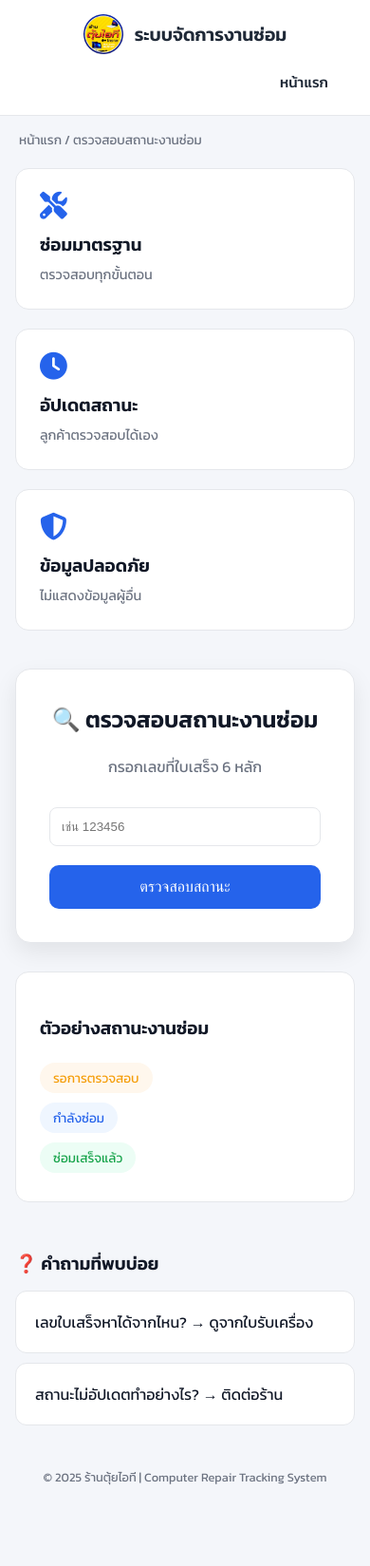
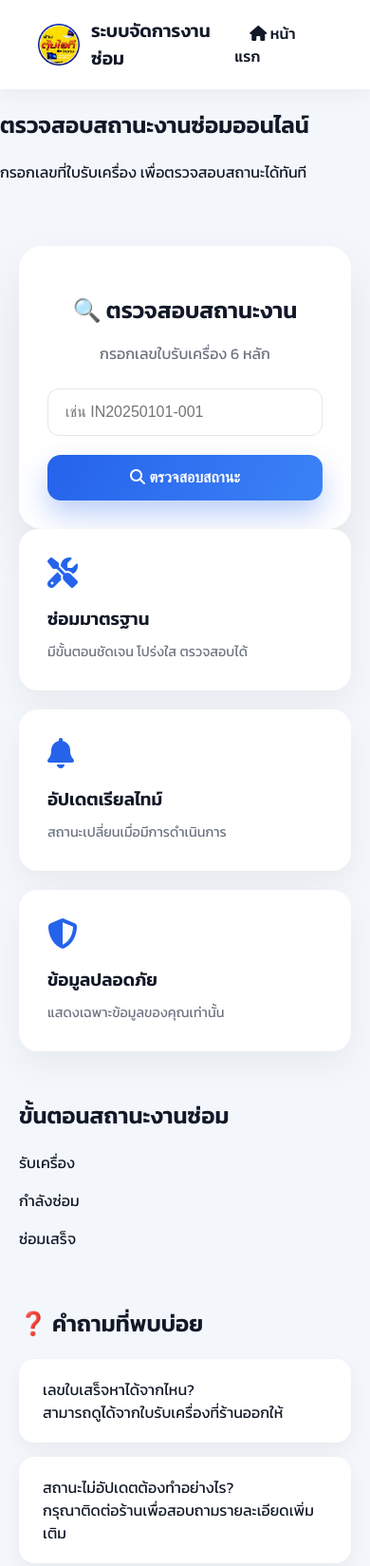
Before and after one commit to tatiyaphon/repair-management-system-backend, a website: page public/customer/check_status.html in a window 390 px wide. Shown: the top 1649 px of the page at 95% size. Before the commit the page ends 1580 px from the top, so only its background shows below. Drawn offline with Linux system fonts and the light colour scheme.

Commit message:
add some features

```diff
--- a/public/customer/check_status.html
+++ b/public/customer/check_status.html
@@ -10,166 +10,34 @@
 
 <style>
 :root{
-    --primary:#1f2937;
+    --primary:#111827;
     --accent:#2563eb;
+    --accent-hover:#1d4ed8;
     --success:#16a34a;
     --warning:#f59e0b;
-    --bg:#f4f6fa;
+    --bg:#f3f6fb;
     --card:#ffffff;
     --muted:#6b7280;
-    --border:#e5e7eb;
 }
 
+/* Reset */
 *{box-sizing:border-box;}
+
 body{
     margin:0;
     font-family:'Kanit',sans-serif;
     background:var(--bg);
-    color:#111827;
+    color:var(--primary);
 }
 
-/* HEADER */
-header{
-    background:#fff;
-    border-bottom:1px solid var(--border);
-    padding:15px 30px;
-    display:flex;
-    align-items:center;
-    gap:15px;
-}
-header img{height:42px;}
-header h1{font-size:1.2rem;margin:0}
-
-/* BREADCRUMB */
-.breadcrumb{
-    max-width:1200px;
-    margin:15px auto 0;
-    padding:0 20px;
-    font-size:0.85rem;
-    color:var(--muted);
-}
-
-/* CONTAINER */
-.container{
-    max-width:1200px;
-    margin:auto;
-    padding:30px 20px 60px;
-}
-
-/* SUMMARY */
-.summary{
-    display:grid;
-    grid-template-columns:repeat(auto-fit,minmax(220px,1fr));
-    gap:20px;
-    margin-bottom:40px;
-}
-.summary-card{
-    background:var(--card);
-    padding:25px;
-    border-radius:14px;
-    border:1px solid var(--border);
-}
-.summary-card i{
-    font-size:1.8rem;
-    color:var(--accent);
-}
-.summary-card h3{margin:10px 0 5px}
-.summary-card span{color:var(--muted);font-size:0.9rem}
-
-/* MAIN */
-.main{
-    display:grid;
-    grid-template-columns:1.3fr 1fr;
-    gap:30px;
-}
-
-/* CHECK CARD */
-.check-card{
-    background:var(--card);
-    padding:35px;
-    border-radius:16px;
-    border:1px solid var(--border);
-    box-shadow:0 10px 25px rgba(0,0,0,.08);
-}
-.check-card h2{text-align:center;margin-top:0}
-.check-card p{text-align:center;color:var(--muted)}
-
-input{
-    width:100%;
-    padding:12px;
-    margin-top:15px;
-    border-radius:8px;
-    border:1px solid var(--border);
-}
-input:focus{
-    outline:none;
-    border-color:var(--accent);
-    box-shadow:0 0 0 3px rgba(37,99,235,.15);
-}
-
-button{
-    width:100%;
-    margin-top:20px;
-    padding:14px;
-    border:none;
-    border-radius:10px;
-    background:var(--accent);
-    color:#fff;
-    font-size:1rem;
-    cursor:pointer;
-}
-
-/* STATUS */
-.status-box{
-    background:var(--card);
-    padding:25px;
-    border-radius:14px;
-    border:1px solid var(--border);
-}
-.badge{
-    display:inline-block;
-    padding:6px 14px;
-    border-radius:20px;
-    font-size:.85rem;
-    margin:5px 0;
-}
-.badge.wait{background:#fff7ed;color:var(--warning)}
-.badge.progress{background:#eff6ff;color:var(--accent)}
-.badge.done{background:#ecfdf5;color:var(--success)}
-
-/* FAQ */
-.faq{
-    margin-top:50px;
-}
-.faq h3{margin-bottom:15px}
-.faq-item{
-    background:var(--card);
-    padding:20px;
-    border-radius:12px;
-    border:1px solid var(--border);
-    margin-bottom:10px;
-}
-
-/* FOOTER */
-footer{
-    text-align:center;
-    padding:25px;
-    color:var(--muted);
-    font-size:.85rem;
-}
-
-/* MOBILE */
-@media(max-width:900px){
-    .main{grid-template-columns:1fr;}
-}
-/* HEADER (NEW) */
+/* ================= HEADER ================= */
 .topbar{
     background:#ffffff;
-    border-bottom:1px solid var(--border);
-    padding:15px 30px;
+    padding:18px 40px;
     display:flex;
     align-items:center;
     justify-content:space-between;
+    box-shadow:0 5px 20px rgba(0,0,0,0.05);
 }
 
 .brand{
@@ -179,169 +47,216 @@ footer{
 }
 
 .brand img{
-    height:42px;
+    height:44px;
 }
 
 .brand h1{
     font-size:1.2rem;
+    font-weight:600;
     margin:0;
-    font-weight:600;
-    color:var(--primary);
-}
-
-/* RIGHT NAV */
-.nav-right{
-    display:flex;
-    align-items:center;
-    gap:20px;
 }
 
 .nav-link{
     text-decoration:none;
     color:var(--primary);
-    font-size:0.95rem;
+    padding:8px 16px;
+    border-radius:10px;
     font-weight:500;
-    display:flex;
-    align-items:center;
-    gap:6px;
-    padding:8px 14px;
-    border-radius:8px;
-    transition:all .25s ease;
+    transition:.25s ease;
 }
 
 .nav-link:hover{
-    background:#f1f5f9;
+    background:#eef2ff;
     color:var(--accent);
 }
 
-.nav-link.contact{
-    background:var(--accent);
-    color:#fff;
+/* ================= CONTAINER ================= */
+.container{
+    max-width:1100px;
+    margin:auto;
+    padding:50px 20px;
 }
 
-.nav-link.contact:hover{
-    background:#1d4ed8;
-    color:#fff;
+/* ================= SUMMARY ================= */
+.summary{
+    display:grid;
+    grid-template-columns:repeat(auto-fit,minmax(250px,1fr));
+    gap:25px;
+    margin-bottom:50px;
 }
 
-/* ===== MOBILE RESPONSIVE ===== */
-@media (max-width: 768px) {
-
-    header {
-        flex-direction: column;
-        gap: 10px;
-        align-items: flex-start;
+.summary-card{
+    background:var(--card);
+    padding:30px;
+    border-radius:20px;
+    box-shadow:0 15px 35px rgba(0,0,0,0.05);
+    transition:.3s ease;
 }
 
-    header img {
-        height: 36px;
+.summary-card:hover{
+    transform:translateY(-6px);
 }
 
-    nav {
-        width: 100%;
-        display: flex;
-        justify-content: flex-end;
+.summary-card i{
+    font-size:2rem;
+    color:var(--accent);
+    margin-bottom:10px;
 }
 
-    .hero {
-        padding: 30px 20px;
-        text-align: center;
+.summary-card h3{
+    margin:8px 0;
+    font-weight:600;
 }
 
-    .hero h1 {
-        font-size: 1.6rem;
+.summary-card span{
+    font-size:.9rem;
+    color:var(--muted);
 }
 
-    .hero p {
-        font-size: 0.95rem;
+/* ================= MAIN ================= */
+.main{
+    display:grid;
+    grid-template-columns:1.4fr 1fr;
+    gap:40px;
 }
 
-    .container {
-        padding: 20px;
+/* ================= CHECK CARD ================= */
+.check-card{
+    background:var(--card);
+    padding:40px;
+    border-radius:24px;
+    box-shadow:0 25px 50px rgba(0,0,0,0.08);
 }
 
-    .check-box {
-        flex-direction: column;
-        text-align: center;
-        margin-top: -40px;
+.check-card h2{
+    text-align:center;
+    margin-bottom:10px;
+    font-weight:600;
 }
 
-    .check-box h2 {
-        font-size: 1.2rem;
+.check-card p{
+    text-align:center;
+    color:var(--muted);
+    margin-bottom:25px;
 }
 
-    .check-box a {
-        width: 100%;
-        text-align: center;
+/* Input */
+input{
+    width:100%;
+    padding:15px 18px;
+    border-radius:12px;
+    border:1px solid #e5e7eb;
+    font-size:1rem;
+    transition:.25s ease;
 }
 
-    .stats {
-        grid-template-columns: 1fr;
+input:focus{
+    outline:none;
+    border-color:var(--accent);
+    box-shadow:0 0 0 4px rgba(37,99,235,.15);
 }
 
-    footer {
-        font-size: 0.8rem;
-        padding: 15px;
-    }
-}
-/* ===== MOBILE RESPONSIVE ===== */
-@media (max-width: 768px) {
-
-    header{
-        padding:12px 16px;
+/* Button */
+button{
+    width:100%;
+    margin-top:20px;
+    padding:15px;
+    border:none;
+    border-radius:14px;
+    background:linear-gradient(120deg,var(--accent),#3b82f6);
+    color:#fff;
+    font-size:1rem;
+    font-weight:600;
+    cursor:pointer;
+    transition:.3s ease;
+    box-shadow:0 15px 30px rgba(37,99,235,.3);
 }
 
-    header img{
-        height:32px;
+button:hover{
+    transform:translateY(-3px);
+    background:linear-gradient(120deg,var(--accent-hover),var(--accent));
 }
 
-    .hero{
-        padding:30px 16px;
-        text-align:center;
+/* ================= STATUS ================= */
+.status-box{
+    background:var(--card);
+    padding:30px;
+    border-radius:20px;
+    box-shadow:0 15px 35px rgba(0,0,0,0.05);
 }
 
-    .hero h1{
-        font-size:1.6rem;
+.status-box h3{
+    margin-top:0;
 }
 
-    .container{
-        padding:20px 16px;
+.badge{
+    display:inline-block;
+    padding:8px 18px;
+    border-radius:999px;
+    font-size:.85rem;
+    font-weight:500;
+    margin:8px 0;
 }
 
-    /* กล่องตรวจสอบ */
-    .check-box{
-        flex-direction:column;
-        align-items:flex-start;
-        margin-top:-40px;
+.badge.wait{
+    background:#fff7ed;
+    color:var(--warning);
 }
 
-    .check-box a{
-        width:100%;
-        text-align:center;
+.badge.progress{
+    background:#eff6ff;
+    color:var(--accent);
 }
 
-    /* cards */
-    .stats{
+.badge.done{
+    background:#ecfdf5;
+    color:var(--success);
+}
+
+/* ================= FAQ ================= */
+.faq{
+    margin-top:60px;
+}
+
+.faq h3{
+    margin-bottom:20px;
+}
+
+.faq-item{
+    background:var(--card);
+    padding:20px 25px;
+    border-radius:16px;
+    margin-bottom:15px;
+    box-shadow:0 8px 20px rgba(0,0,0,0.05);
+    transition:.25s ease;
+}
+
+.faq-item:hover{
+    transform:translateX(5px);
+}
+
+/* ================= FOOTER ================= */
+footer{
+    text-align:center;
+    padding:30px;
+    font-size:.85rem;
+    color:var(--muted);
+}
+
+/* ================= RESPONSIVE ================= */
+@media(max-width:900px){
+    .main{
         grid-template-columns:1fr;
     }
 
-    .timeline{
-        margin-top:30px;
+    .check-card{
+        padding:30px;
     }
 
-    footer{
-        font-size:0.8rem;
-        padding:15px;
+    .summary{
+        gap:20px;
     }
-    .check-box a{
-    min-height:48px;
-    display:flex;
-    align-items:center;
-    justify-content:center;
 }
-
-}
-
 
 </style>
 </head>
@@ -356,62 +271,83 @@ footer{
 
     <nav class="nav-right">
         <a href="index.html" class="nav-link">
-            <i class=""></i> หน้าแรก
+            <i class="fas fa-home"></i> หน้าแรก
         </a>
     </nav>
 </header>
 
-
-<div class="breadcrumb">
-    หน้าแรก / ตรวจสอบสถานะงานซ่อม
-</div>
+<!-- HERO SECTION -->
+<section class="hero">
+    <h1>ตรวจสอบสถานะงานซ่อมออนไลน์</h1>
+    <p>กรอกเลขที่ใบรับเครื่อง เพื่อตรวจสอบสถานะได้ทันที</p>
+</section>
 
 <div class="container">
 
-    <!-- SUMMARY -->
+    <!-- CHECK STATUS (Centered Main Card) -->
+    <div class="check-wrapper">
+        <div class="check-card">
+            <h2>🔍 ตรวจสอบสถานะงาน</h2>
+            <p>กรอกเลขใบรับเครื่อง 6 หลัก</p>
+
+            <input id="receipt_number" placeholder="เช่น IN20250101-001">
+            <button>
+                <i class="fas fa-search"></i> ตรวจสอบสถานะ
+            </button>
+        </div>
+    </div>
+
+    <!-- FEATURES -->
     <section class="summary">
         <div class="summary-card">
             <i class="fas fa-tools"></i>
             <h3>ซ่อมมาตรฐาน</h3>
-            <span>ตรวจสอบทุกขั้นตอน</span>
+            <span>มีขั้นตอนชัดเจน โปร่งใส ตรวจสอบได้</span>
         </div>
         <div class="summary-card">
-            <i class="fas fa-clock"></i>
-            <h3>อัปเดตสถานะ</h3>
-            <span>ลูกค้าตรวจสอบได้เอง</span>
+            <i class="fas fa-bell"></i>
+            <h3>อัปเดตเรียลไทม์</h3>
+            <span>สถานะเปลี่ยนเมื่อมีการดำเนินการ</span>
         </div>
         <div class="summary-card">
             <i class="fas fa-shield-alt"></i>
             <h3>ข้อมูลปลอดภัย</h3>
-            <span>ไม่แสดงข้อมูลผู้อื่น</span>
+            <span>แสดงเฉพาะข้อมูลของคุณเท่านั้น</span>
         </div>
     </section>
 
-    <!-- MAIN -->
-    <section class="main">
-
-        <div class="check-card">
-            <h2>🔍 ตรวจสอบสถานะงานซ่อม</h2>
-            <p>กรอกเลขที่ใบเสร็จ 6 หลัก</p>
-
-            <input id="receipt_number" placeholder="เช่น 123456">
-            <button>ตรวจสอบสถานะ</button>
+    <!-- STATUS FLOW -->
+    <section class="timeline-section">
+        <h2>ขั้นตอนสถานะงานซ่อม</h2>
+        <div class="timeline">
+            <div class="step">
+                <span class="circle wait"></span>
+                <p>รับเครื่อง</p>
             </div>
-
-        <div class="status-box">
-            <h3>ตัวอย่างสถานะงานซ่อม</h3>
-            <div class="badge wait">รอการตรวจสอบ</div><br>
-            <div class="badge progress">กำลังซ่อม</div><br>
-            <div class="badge done">ซ่อมเสร็จแล้ว</div>
+            <div class="step">
+                <span class="circle progress"></span>
+                <p>กำลังซ่อม</p>
             </div>
-
+            <div class="step">
+                <span class="circle done"></span>
+                <p>ซ่อมเสร็จ</p>
+            </div>
+        </div>
     </section>
 
     <!-- FAQ -->
     <section class="faq">
-        <h3>❓ คำถามที่พบบ่อย</h3>
-        <div class="faq-item">เลขใบเสร็จหาได้จากไหน? → ดูจากใบรับเครื่อง</div>
-        <div class="faq-item">สถานะไม่อัปเดตทำอย่างไร? → ติดต่อร้าน</div>
+        <h2>❓ คำถามที่พบบ่อย</h2>
+
+        <div class="faq-item">
+            <div class="faq-question">เลขใบเสร็จหาได้จากไหน?</div>
+            <div class="faq-answer">สามารถดูได้จากใบรับเครื่องที่ร้านออกให้</div>
+        </div>
+
+        <div class="faq-item">
+            <div class="faq-question">สถานะไม่อัปเดตต้องทำอย่างไร?</div>
+            <div class="faq-answer">กรุณาติดต่อร้านเพื่อสอบถามรายละเอียดเพิ่มเติม</div>
+        </div>
     </section>
 
 </div>
```
Lines whose indentation alone changed are shown as unchanged.
